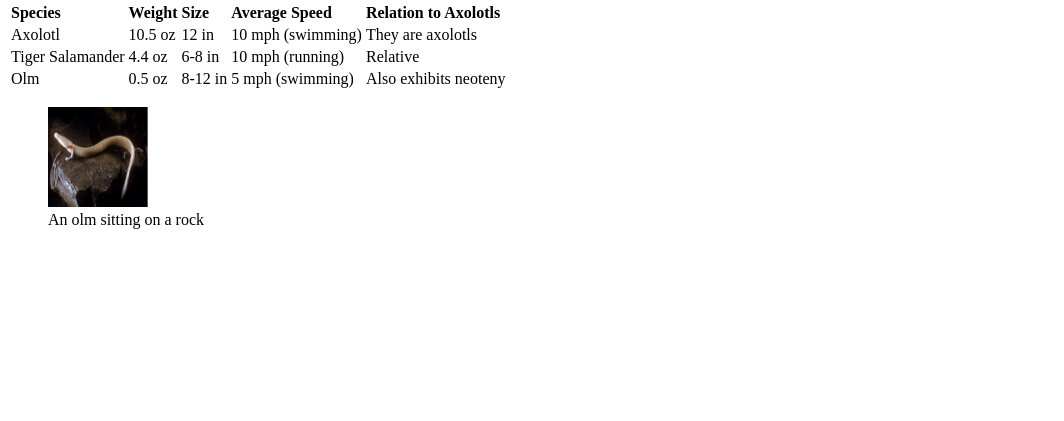
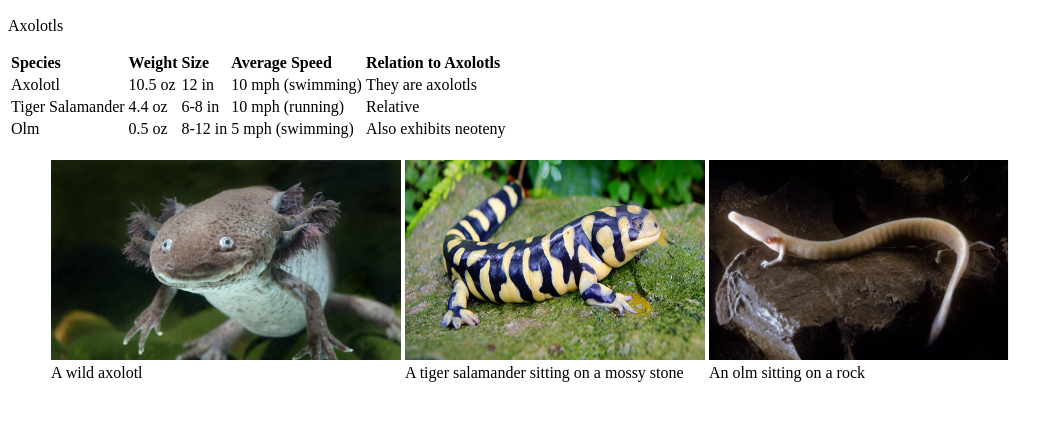
Before and after one commit to KaitlynKramp/firstWebAssessmentCorrect, a plain HTML site: page anatomy.html in a window 1280 px wide. Shown: the part 201-622 px from the top of the page, without its empty margins (0-1064 px from the left). Drawn offline with Linux system fonts and the light colour scheme.

Commit message:
at home changes

```diff
--- a/anatomy.html
+++ b/anatomy.html
@@ -31,6 +31,7 @@
       />
     </header>
     <main>
+      <p>Axolotls</p>
       <table>
         <tr>
           <th>Species</th>
@@ -45,6 +46,7 @@
           <td>12 in</td>
           <td>10 mph (swimming)</td>
           <td>They are axolotls</td>
+          <td></td>
         </tr>
         <tr>
           <td>Tiger Salamander</td>
@@ -63,13 +65,37 @@
       </table>
     </main>
     <figure>
-      <img
-        src="images/Olm.PNG"
-        alt="An olm sittin on a rock"
-        width="100"
-        height="100"
-      />
-      <figcaption>An olm sitting on a rock</figcaption>
+      <table>
+        <tr>
+          <td>
+            <img
+              src="images/axolotlTable.jpg"
+              alt="A wild axolotl looking at the camera"
+              width="350"
+              height="200"
+            />
+            <figcaption>A wild axolotl</figcaption>
+          </td>
+          <td>
+            <img
+              src="images/Tiger salamander.jpg"
+              alt="A tiger salamander sitting on a mossy stone"
+              width="300"
+              height="200"
+            />
+            <figcaption>A tiger salamander sitting on a mossy stone</figcaption>
+          </td>
+          <td>
+            <img
+              src="images/Olm.PNG"
+              alt="An olm sittin on a rock"
+              width="300"
+              height="200"
+            />
+            <figcaption>An olm sitting on a rock</figcaption>
+          </td>
+        </tr>
+      </table>
     </figure>
   </body>
 </html>
```
Also changed, not shown: index.html (+14 -1 lines), images/axolotlTable.jpg (added).
